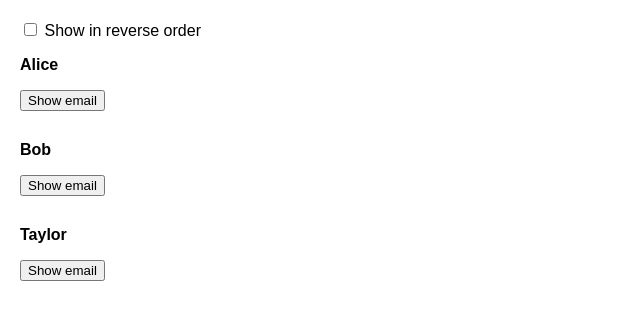
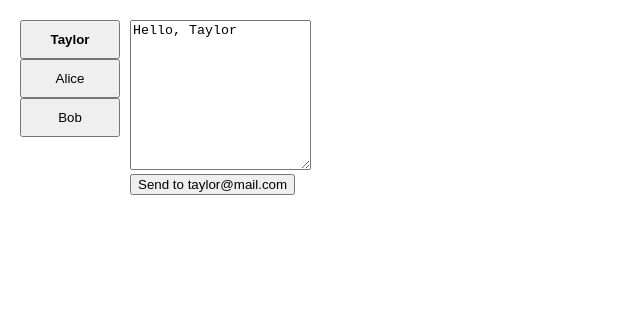
Before and after one commit to zcarc/beta-reactjs, a React (Create React App) app: page / in a window 1280 px wide. Shown: the top 320 px of the page, without its empty margins (0-640 px from the left). Built offline with nearby package versions, Linux system fonts and the light colour scheme.

Commit message:
Extracting State Logic into a Reducer: Implement useReducer from scratch

```diff
--- a/src/App.js
+++ b/src/App.js
@@ -1,39 +1,31 @@
-import { useState } from "react";
-import Contact from "./Contact.js";
+import { useReducer } from "./MyReact.js";
+import Chat from "./Chat.js";
+import ContactList from "./ContactList.js";
+import { initialState, messengerReducer } from "./messengerReducer";
 
-export default function ContactList() {
-  const [reverse, setReverse] = useState(false);
-
-  const displayedContacts = [...contacts];
-  if (reverse) {
-    displayedContacts.reverse();
-  }
-
+export default function Messenger() {
+  const [state, dispatch] = useReducer(messengerReducer, initialState);
+  const message = state.messages[state.selectedId];
+  const contact = contacts.find((c) => c.id === state.selectedId);
   return (
-    <>
-      <label>
-        <input
-          type="checkbox"
-          value={reverse}
-          onChange={(e) => {
-            setReverse(e.target.checked);
-          }}
-        />{" "}
-        Show in reverse order
-      </label>
-      <ul>
-        {displayedContacts.map((contact) => (
-          <li key={contact.id}>
-            <Contact contact={contact} />
-          </li>
-        ))}
-      </ul>
-    </>
+    <div>
+      <ContactList
+        contacts={contacts}
+        selectedId={state.selectedId}
+        dispatch={dispatch}
+      />
+      <Chat
+        key={contact.id}
+        message={message}
+        contact={contact}
+        dispatch={dispatch}
+      />
+    </div>
   );
 }
 
 const contacts = [
-  { id: 0, name: "Alice", email: "alice@mail.com" },
-  { id: 1, name: "Bob", email: "bob@mail.com" },
-  { id: 2, name: "Taylor", email: "taylor@mail.com" },
+  { id: 0, name: "Taylor", email: "taylor@mail.com" },
+  { id: 1, name: "Alice", email: "alice@mail.com" },
+  { id: 2, name: "Bob", email: "bob@mail.com" },
 ];
--- /dev/null
+++ b/src/Chat.js
@@ -0,0 +1,27 @@
+export default function Chat({ contact, message, dispatch }) {
+  return (
+    <section className="chat">
+      <textarea
+        value={message}
+        placeholder={"Chat to " + contact.name}
+        onChange={(e) => {
+          dispatch({
+            type: "edited_message",
+            message: e.target.value,
+          });
+        }}
+      />
+      <br />
+      <button
+        onClick={() => {
+          alert(`Sending "${message}" to ${contact.email}`);
+          dispatch({
+            type: "sent_message",
+          });
+        }}
+      >
+        Send to {contact.email}
+      </button>
+    </section>
+  );
+}
--- a/src/Contact.js
+++ /dev/null
@@ -1,24 +0,0 @@
-import { useState } from "react";
-
-export default function Contact({ contact }) {
-  const [expanded, setExpanded] = useState(false);
-  return (
-    <>
-      <p>
-        <b>{contact.name}</b>
-      </p>
-      {expanded && (
-        <p>
-          <i>{contact.email}</i>
-        </p>
-      )}
-      <button
-        onClick={() => {
-          setExpanded(!expanded);
-        }}
-      >
-        {expanded ? "Hide" : "Show"} email
-      </button>
-    </>
-  );
-}
--- /dev/null
+++ b/src/ContactList.js
@@ -0,0 +1,22 @@
+export default function ContactList({ contacts, selectedId, dispatch }) {
+  return (
+    <section className="contact-list">
+      <ul>
+        {contacts.map((contact) => (
+          <li key={contact.id}>
+            <button
+              onClick={() => {
+                dispatch({
+                  type: "changed_selection",
+                  contactId: contact.id,
+                });
+              }}
+            >
+              {selectedId === contact.id ? <b>{contact.name}</b> : contact.name}
+            </button>
+          </li>
+        ))}
+      </ul>
+    </section>
+  );
+}
--- /dev/null
+++ b/src/MyReact.js
@@ -0,0 +1,20 @@
+import { useState } from "react";
+
+export function useReducer(reducer, initialState) {
+  const [state, setState] = useState(initialState);
+
+  function dispatch(action) {
+    const nextState = reducer(state, action);
+    setState(nextState);
+
+    // Though it doesn’t matter in most cases, a slightly more accurate implementation looks like this:
+
+    //   function dispatch(action) {
+    //       setState((s) => reducer(s, action));
+    //   }
+
+    // This is because the dispatched actions are queued until the next render, similar to the updater functions.
+  }
+
+  return [state, dispatch];
+}
--- /dev/null
+++ b/src/messengerReducer.js
@@ -0,0 +1,40 @@
+export const initialState = {
+  selectedId: 0,
+  messages: {
+    0: "Hello, Taylor",
+    1: "Hello, Alice",
+    2: "Hello, Bob",
+  },
+};
+
+export function messengerReducer(state, action) {
+  switch (action.type) {
+    case "changed_selection": {
+      return {
+        ...state,
+        selectedId: action.contactId,
+      };
+    }
+    case "edited_message": {
+      return {
+        ...state,
+        messages: {
+          ...state.messages,
+          [state.selectedId]: action.message,
+        },
+      };
+    }
+    case "sent_message": {
+      return {
+        ...state,
+        messages: {
+          ...state.messages,
+          [state.selectedId]: "",
+        },
+      };
+    }
+    default: {
+      throw Error("Unknown action: " + action.type);
+    }
+  }
+}
--- a/src/styles.css
+++ b/src/styles.css
@@ -46,19 +46,22 @@
   padding-left: 20px;
 }
 
-ul, li {
+.chat,
+.contact-list {
+  float: left;
+  margin-bottom: 20px;
+}
+ul,
+li {
   list-style: none;
   margin: 0;
   padding: 0;
 }
-li {
-  margin-bottom: 20px;
+li button {
+  width: 100px;
+  padding: 10px;
+  margin-right: 10px;
 }
-label {
-  display: block;
-  margin: 10px 0;
+textarea {
+  height: 150px;
 }
-button {
-  margin-right: 10px;
-  margin-bottom: 10px;
-}
```
